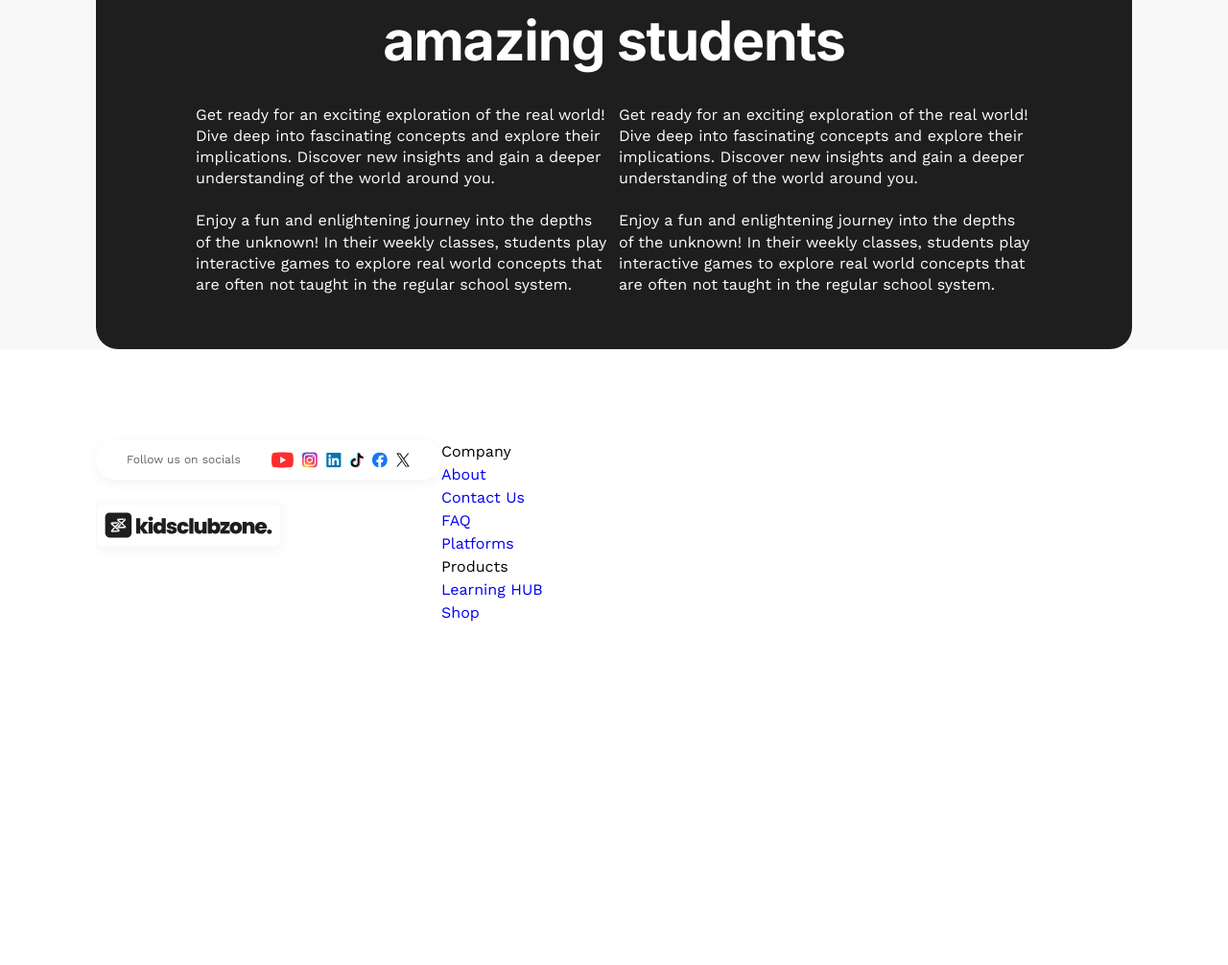
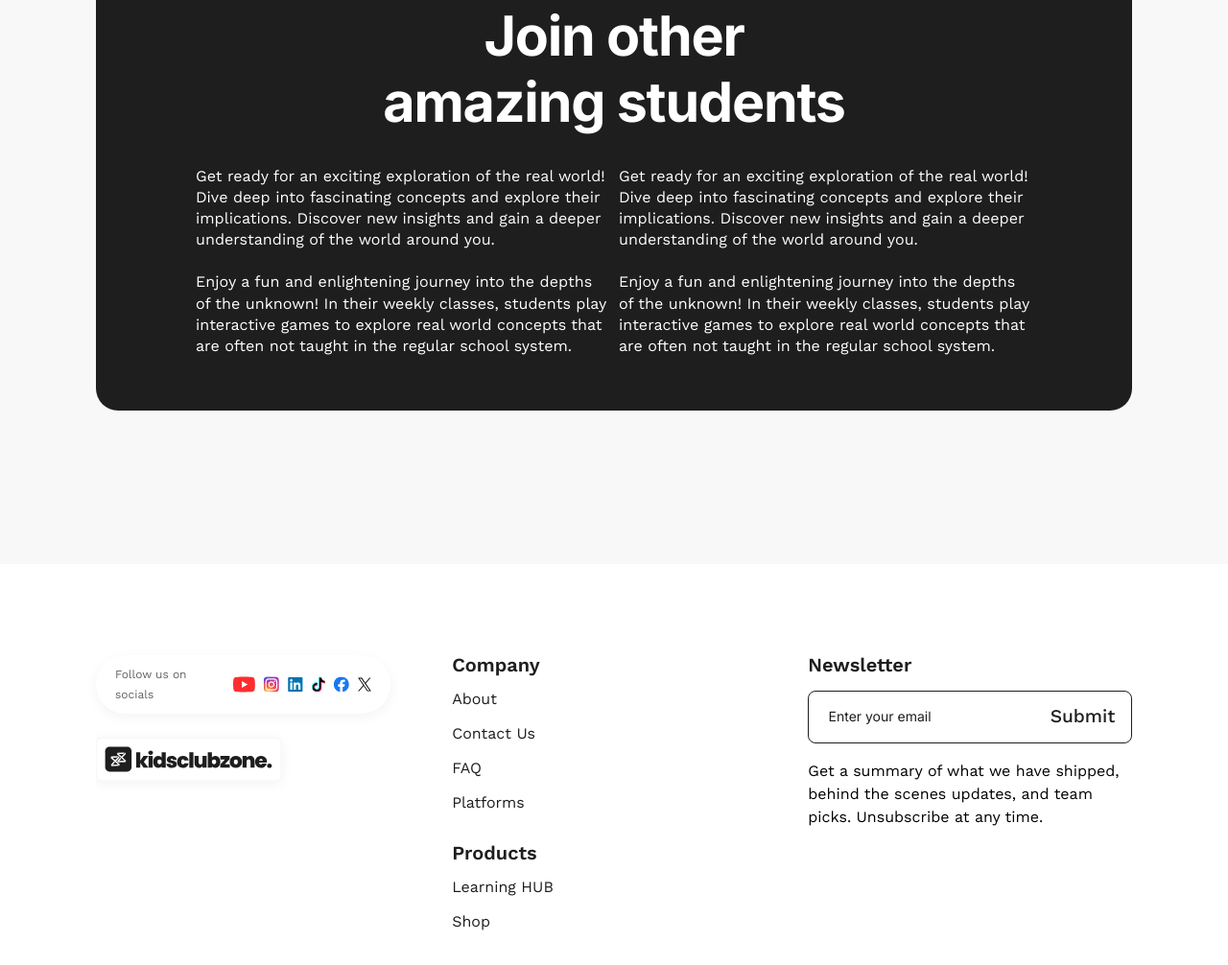
Before and after one commit to Dev-Iyke/Group-7, a plain HTML site: page index.html in a window 1280 px wide. Shown: the part 1604-2610 px from the top of the page at 96% size. Before the commit the page ends 2350 px from the top, so only its background shows below. Drawn offline with nearby package versions, Linux system fonts and the light colour scheme.

Commit message:
:construction: wip

```diff
--- a/assets/css/components/footer.css
+++ b/assets/css/components/footer.css
@@ -5,7 +5,7 @@
   display: grid;
   grid-template-columns: 1fr;
   justify-items: start;
-  align-content: space-between;
+  gap: 4rem;
 }
 
 .brand {
@@ -27,12 +27,77 @@
 .useful-links {
   display: flex;
   flex-direction: column;
+  gap: 2rem;
 }
 
 .company,
 .products {
   display: flex;
   flex-direction: column;
+  gap: 1rem;
+}
+
+.company > p,
+.products > p,
+.newsletter > p:first-of-type {
+  color: #1e1e1e;
+  font-family: "Work Sans", sans-serif;
+  font-size: 1.25rem;
+  font-style: normal;
+  font-weight: 600;
+  line-height: 1.25rem; /* 142.857% */
+}
+
+.company > a,
+.products > a {
+  color: #1e1e1e;
+  font-family: "Work Sans", sans-serif;
+  font-size: 1rem;
+  font-style: normal;
+  font-weight: 400;
+  line-height: 1.25rem; /* 142.857% */
+}
+
+.newsletter {
+  display: flex;
+  flex-direction: column;
+  gap: 1.06rem;
+}
+
+.newsletter > div {
+  display: flex;
+  align-items: center;
+  justify-content: center;
+  gap: 1rem;
+  border-radius: 0.5rem;
+  border: 0.5px solid #1e1e1e;
+  padding: 0.67188rem 1.03625rem 0.76563rem 1.0625rem;
+}
+
+.newsletter > div > button {
+  border: none;
+  outline: none;
+  background: transparent;
+  color: #1e1e1e;
+  text-align: center;
+  font-family: "Work Sans", sans-serif;
+  font-size: 1.2rem;
+  font-style: normal;
+  font-weight: 500;
+  line-height: 1.21875rem; /* 150% */
+}
+
+.newsletter input {
+  padding: 0.2rem;
+  border: none;
+}
+.newsletter input::placeholder {
+  color: #1e1e1e;
+  font-family: "Inter", sans-serif;
+  font-size: 0.875rem;
+  font-style: normal;
+  font-weight: 400;
+  line-height: normal;
 }
 
 @media screen and (min-width: 1024px) {
--- a/assets/css/index.css
+++ b/assets/css/index.css
@@ -19,6 +19,10 @@ footer {
 .hero,
 main {
   background: #f8f8f8;
+}
+
+main {
+  padding-bottom: 10rem;
 }
 
 .navbar {
@@ -90,6 +94,10 @@ main {
   box-shadow: 0px 3.48px 13.052px 0px rgba(0, 0, 0, 0.05);
   border-radius: 50%;
   width: 100%;
+}
+
+.banner {
+  margin: 4rem 0 0;
 }
 
 /* features Section starts*/
--- a/index.html
+++ b/index.html
@@ -349,7 +349,17 @@
             <a href="#">Shop</a>
           </div>
         </div>
-        <div></div>
+        <div class="newsletter">
+          <p>Newsletter</p>
+          <div>
+            <input type="text" placeholder="Enter your email" />
+            <button type="submit">Submit</button>
+          </div>
+          <p>
+            Get a summary of what we have shipped, behind the scenes updates,
+            and team picks. Unsubscribe at any time.
+          </p>
+        </div>
       </footer>
       <!-- footer ends here -->
       <!-- container ends -->
```
